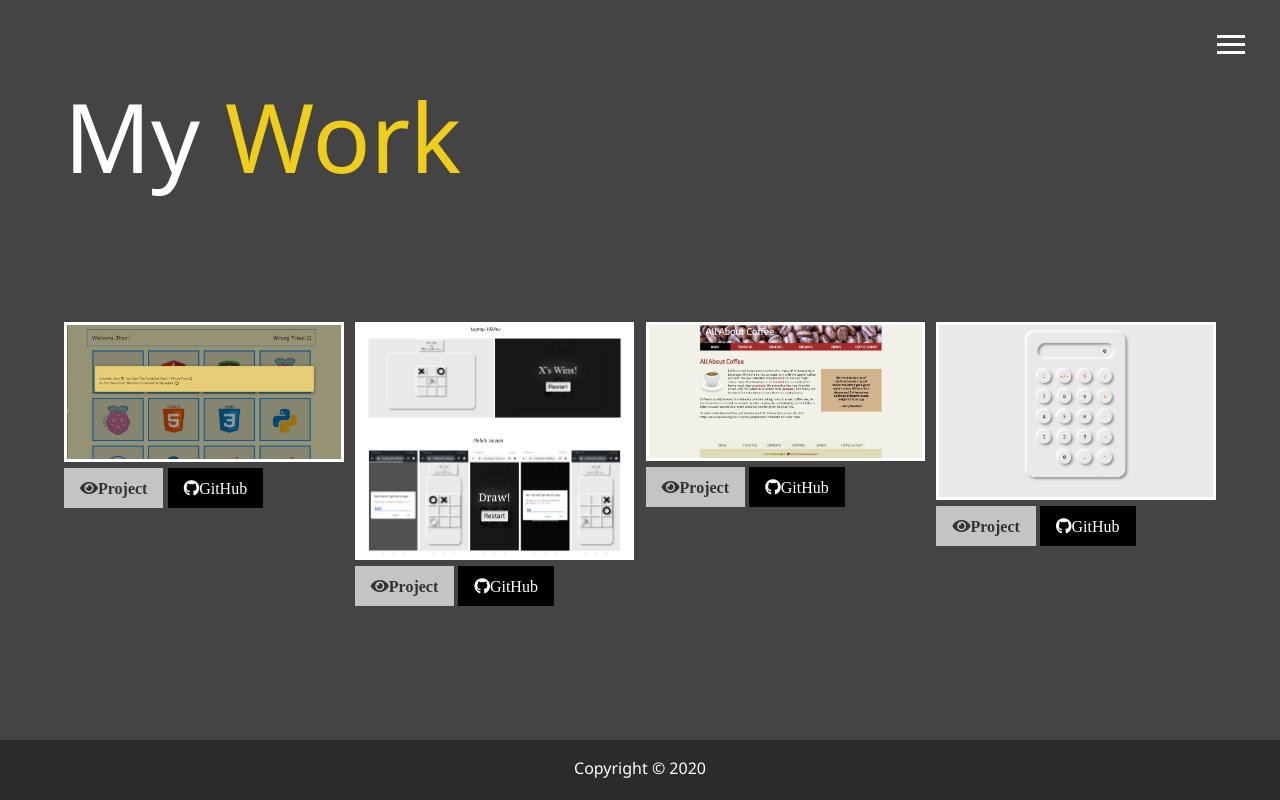
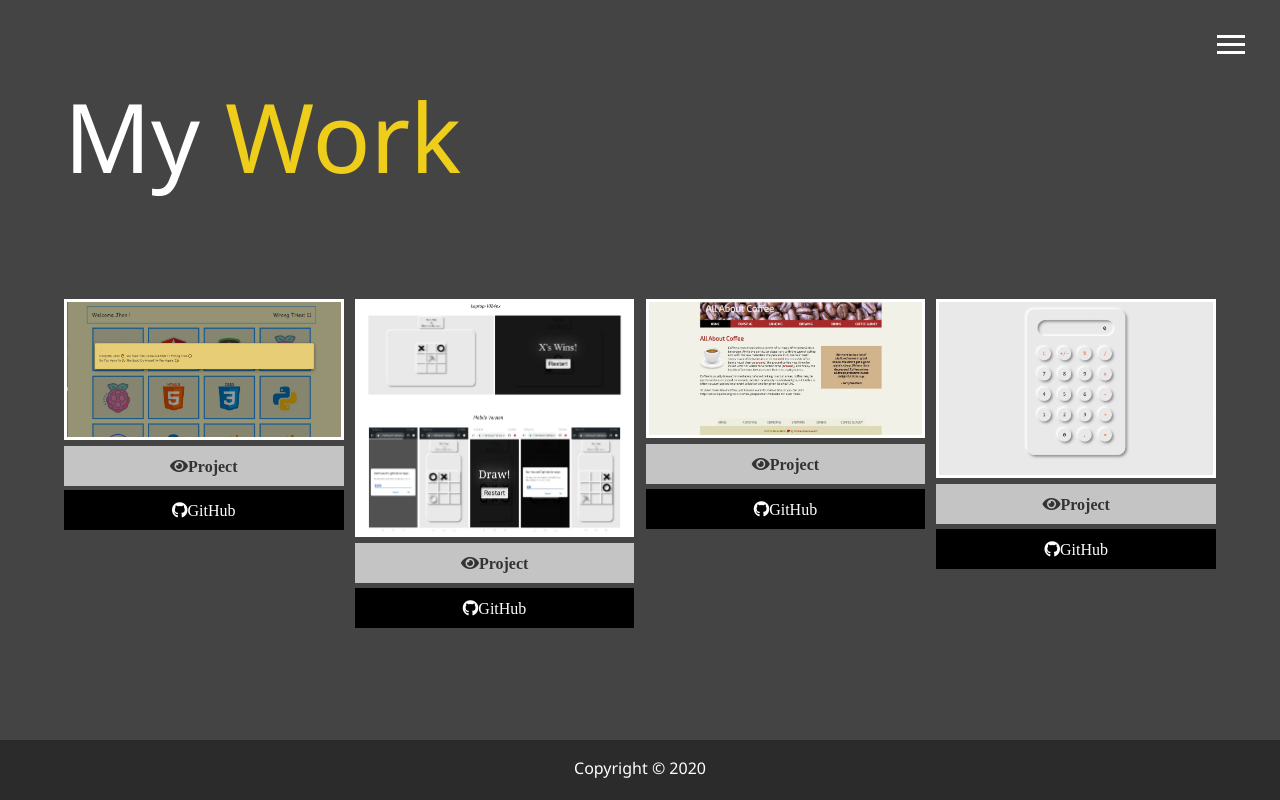
Before and after one commit to barhouum7/BHMBSIbrahim.github.io, a website: page works.html in a window 1280 px wide. Drawn offline with Linux system fonts and the light colour scheme.

Commit message:
Quick Fix on the btn class

```diff
--- a/scss/main.scss
+++ b/scss/main.scss
@@ -174,7 +174,7 @@ main {
 .projects {
   display: grid;
   grid-gap: 0.7rem;
-  grid-template-columns: repeat(4, 1fr);
+  grid-template-columns: repeat(3, 1fr);
   img {
     width: 100%;
     border: 3px #fff solid;
@@ -188,7 +188,8 @@ main {
 
 // Buttons Styles
 .btn {
-  display: inline-block;
+  display: block;
+  text-align: center;
   padding: 0.5rem 1rem;
   border: 0;
   margin-bottom: 0.3rem;
```
Also changed, not shown: dist/css/main.css.
